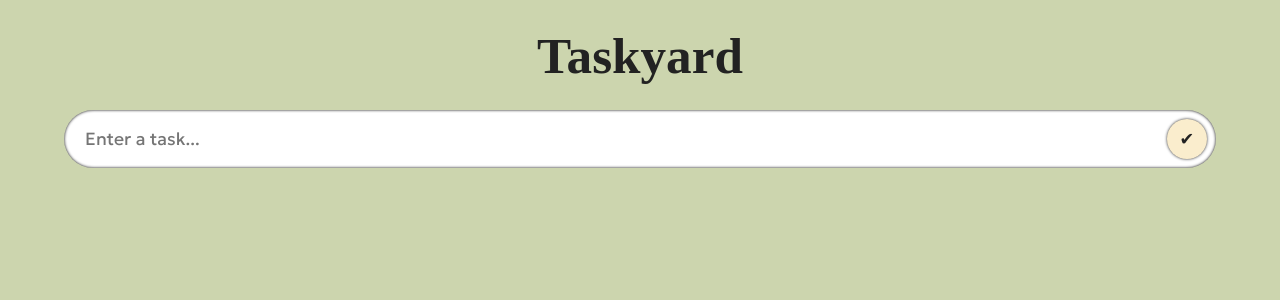
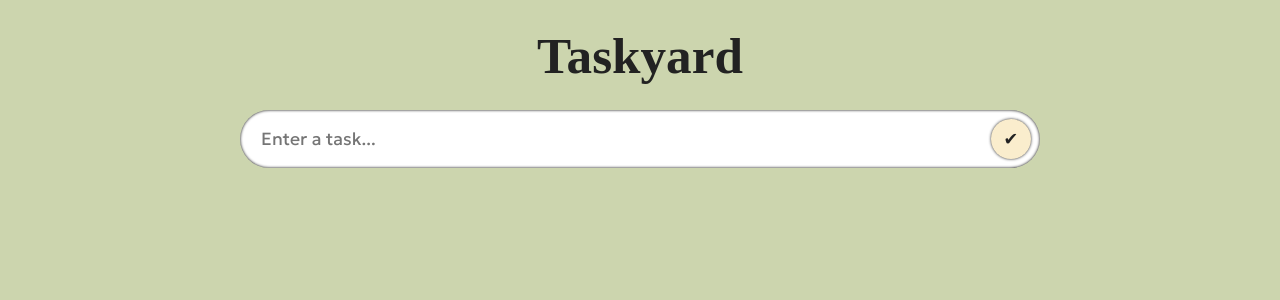
Before and after one commit to gcpearse/to-do-list-typescript, a React (Vite) app: page / in a window 1280 px wide. Shown: the top 300 px of the page. Built offline with nearby package versions, Linux system fonts and the light colour scheme; a web font is replaced by a local one.

Commit message:
fixes width of page elements

```diff
--- a/src/components/styles.css
+++ b/src/components/styles.css
@@ -4,6 +4,7 @@
   align-items: center;
   margin-bottom: 1.3em;
   width: 90%;
+  max-width: 800px;
 }
 
 .input-field {
@@ -79,6 +80,7 @@ button {
   margin-top: 1.1em;
   border-radius: 4px;
   width: 80vw;
+  max-width: 750px;
   padding: 1em;
   background: #FEFAE0;
 }
@@ -97,6 +99,7 @@ button {
   display: flex;
   justify-content: space-between;
   width: 20%;
+  max-width: 80px;
 }
 
 .task-icon {
```
